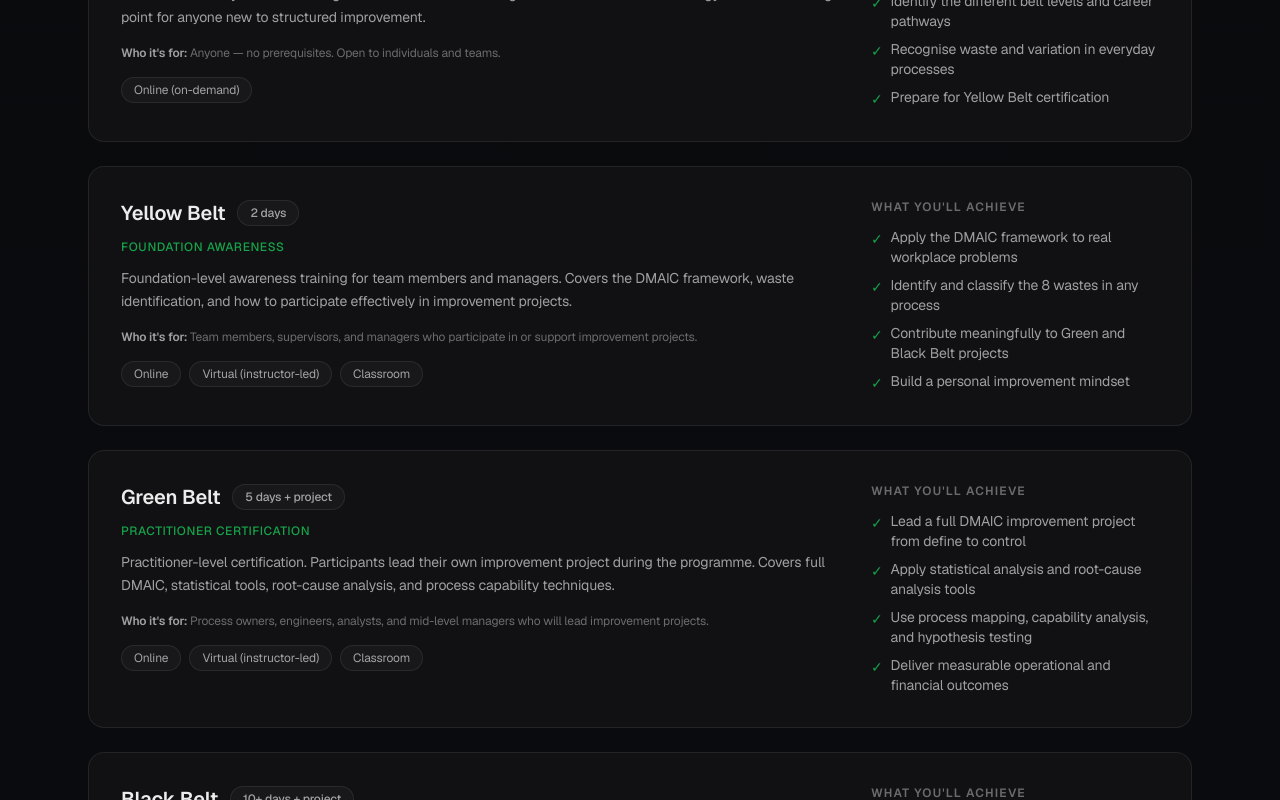
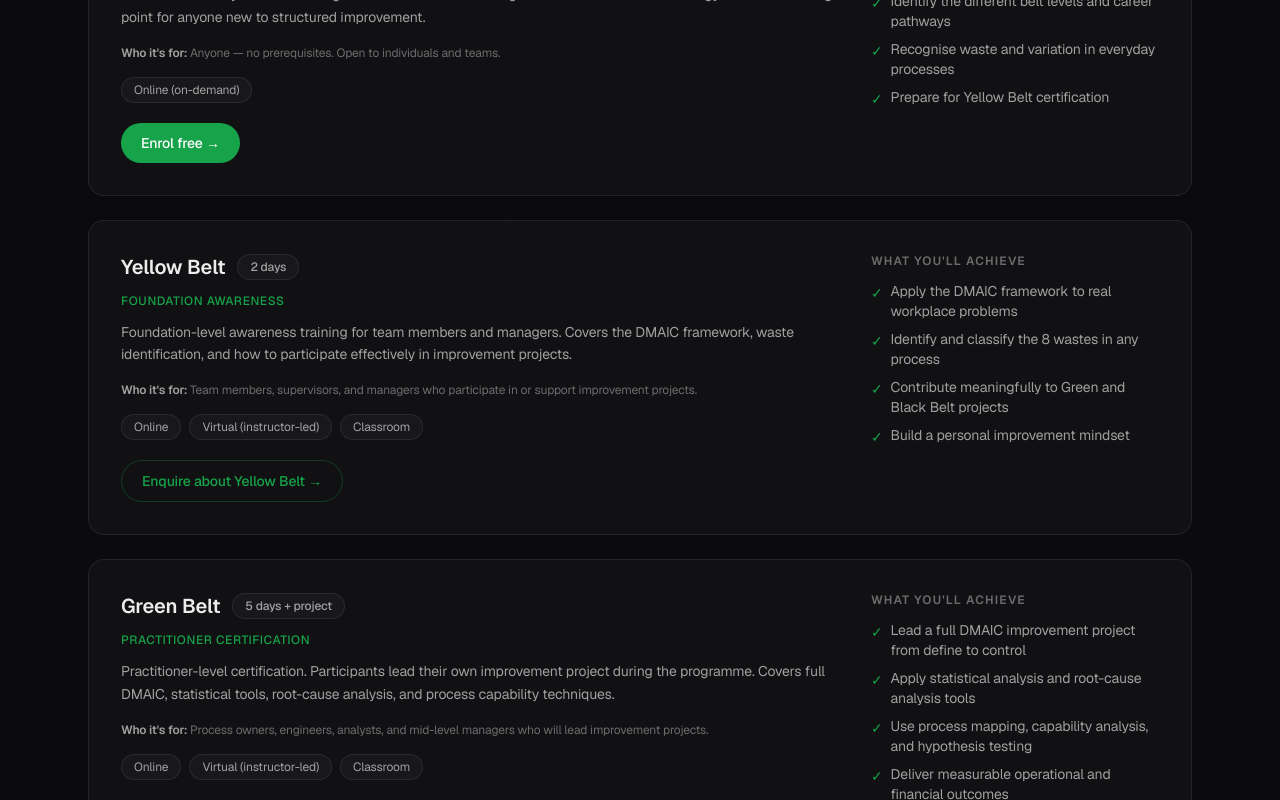
Before and after one commit to darrensmith849/2ko_website, a Next.js app: page /training in a window 1280 px wide. Shown: the part 1240-2040 px from the top of the page. Built offline with nearby package versions, Linux system fonts and the light colour scheme.

Commit message:
feat(training): add enrol/enquire CTA to each course card
Each belt course now has a contextual call-to-action button — "Enrol
free" for the White Belt, "Enquire about [Belt]" for paid courses.
All route to /contact.

Co-Authored-By: Claude Opus 4.6 <noreply@anthropic.com>

```diff
--- a/app/training/page.tsx
+++ b/app/training/page.tsx
@@ -84,7 +84,7 @@ export default function TrainingPage() {
                     <span className="font-semibold text-muted">Who it&apos;s for:</span>{" "}
                     {course.forWho}
                   </p>
-                  <div className="flex flex-wrap gap-2">
+                  <div className="flex flex-wrap items-center gap-2">
                     {course.delivery.map((d) => (
                       <span
                         key={d}
@@ -93,6 +93,18 @@ export default function TrainingPage() {
                         {d}
                       </span>
                     ))}
+                  </div>
+                  <div className="mt-5">
+                    <Link
+                      href="/contact"
+                      className={`inline-flex items-center gap-1.5 rounded-full px-5 py-2.5 text-sm font-medium transition-colors ${
+                        course.isFree
+                          ? "bg-accent text-white hover:bg-accent2"
+                          : "border border-accent/30 text-accent hover:bg-accent/10"
+                      }`}
+                    >
+                      {course.isFree ? "Enrol free" : `Enquire about ${course.level}`} &rarr;
+                    </Link>
                   </div>
                 </div>
                 <div className="lg:w-72 flex-shrink-0">
```
